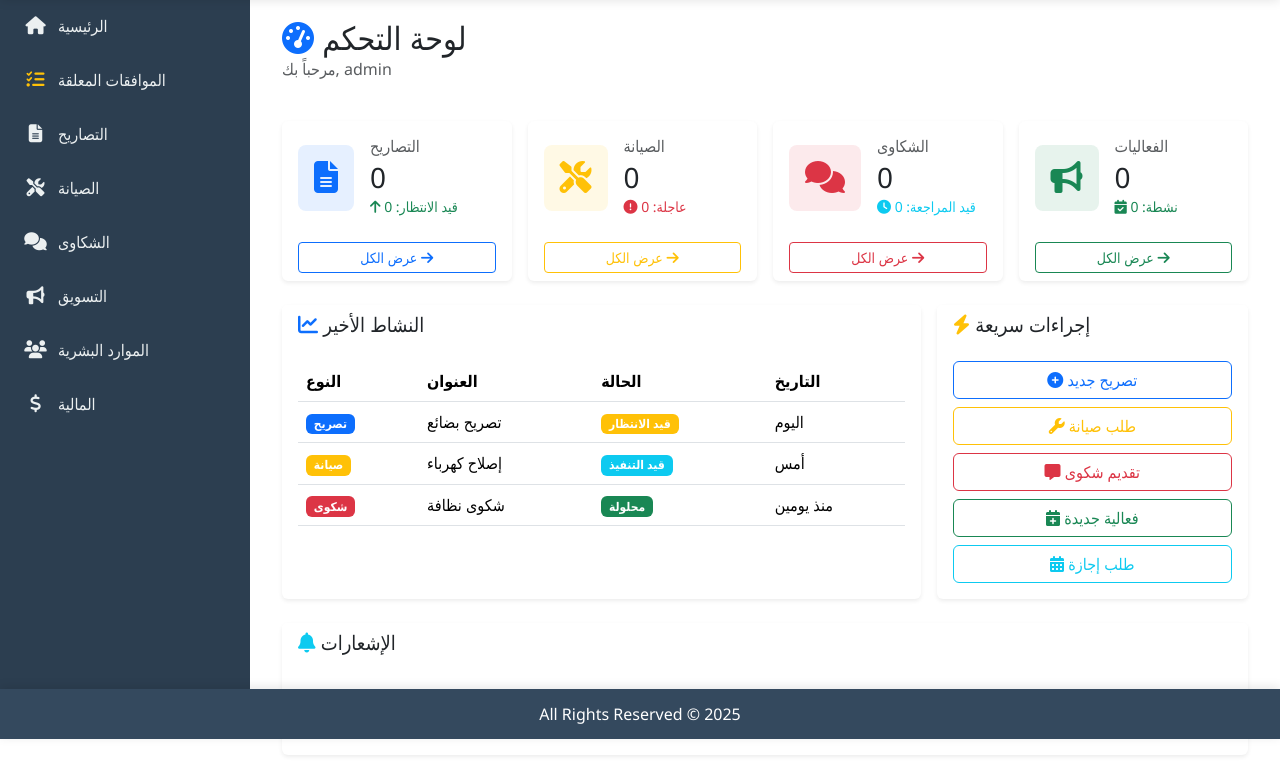
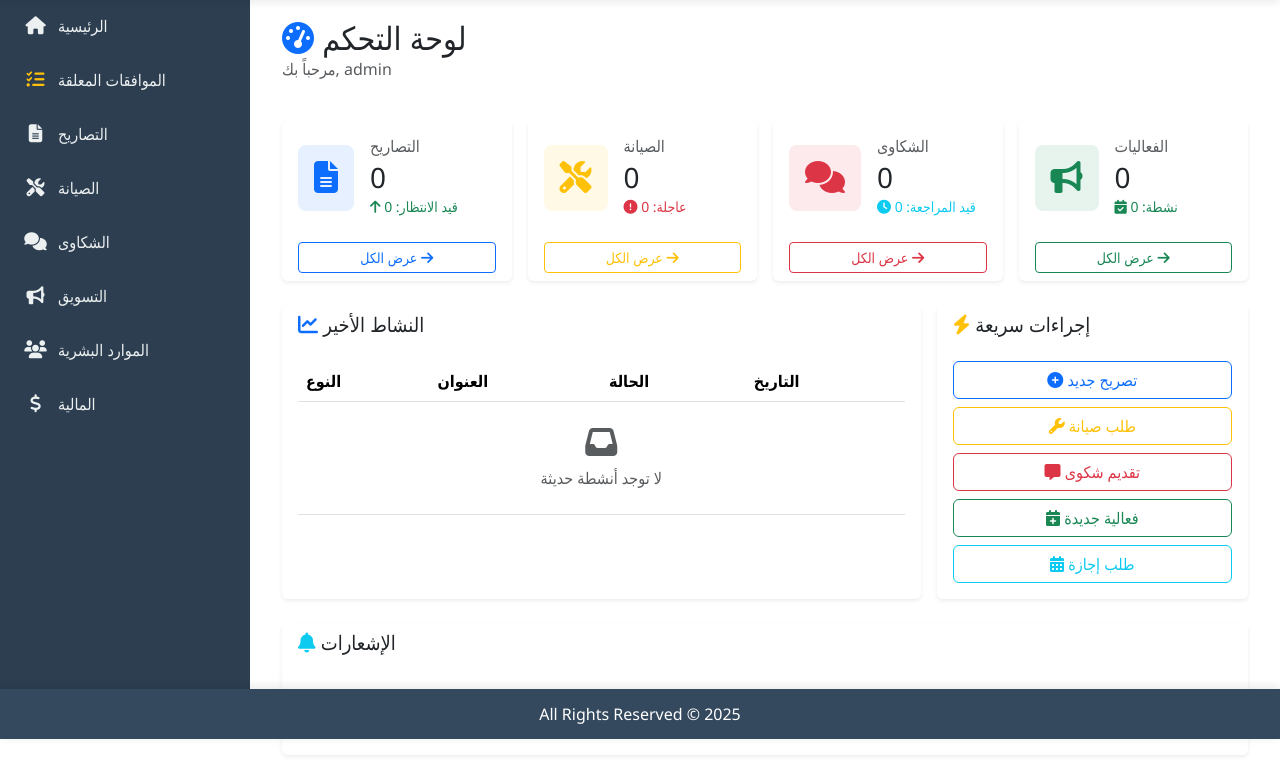
Before and after one commit to ba3tezr/crm-, a Django app: page /en/ in a window 1280 px wide. Shown: the part 61-826 px from the top of the page. Run offline with Django 5.2, Linux system fonts and the light colour scheme; a user stored in the database is signed in; data comes from the database, SQL or seed files in the repository; both versions use the stored data as it was after the commit; data that the repository does not hold is empty; some libraries are stand-ins or nearby versions.

Commit message:
Clear static data from Recent Activity section
- Remove hardcoded activity entries
- Keep table structure for future dynamic data
- Show 'No recent activities' message when empty
- Ready to populate with real activity data

```diff
--- a/fill_translations.py
+++ b/fill_translations.py
@@ -735,6 +735,7 @@ translations = {
     "اختر الصلاحيات المطلوبة": "Select required permissions",
     "طباعة الفواتير المحددة": "Print selected invoices",
     "يرجى اختيار فاتورة واحدة فقط للطباعة": "Please select only one invoice to print",
+    "لا توجد أنشطة حديثة": "No recent activities",
 
     # Invoice Details - تفاصيل الفاتورة
     "تفاصيل الفاتورة": "Invoice Details",
--- a/templates/dashboard/dashboard.html
+++ b/templates/dashboard/dashboard.html
@@ -155,23 +155,12 @@
                                 </tr>
                             </thead>
                             <tbody>
+                                <!-- Recent activities will be displayed here dynamically -->
                                 <tr>
-                                    <td><span class="badge bg-primary">{% trans "تصريح" %}</span></td>
-                                    <td>{% trans "تصريح بضائع" %}</td>
-                                    <td><span class="badge bg-warning">{% trans "قيد الانتظار" %}</span></td>
-                                    <td>{% trans "اليوم" %}</td>
-                                </tr>
-                                <tr>
-                                    <td><span class="badge bg-warning">{% trans "صيانة" %}</span></td>
-                                    <td>{% trans "إصلاح كهرباء" %}</td>
-                                    <td><span class="badge bg-info">{% trans "قيد التنفيذ" %}</span></td>
-                                    <td>{% trans "أمس" %}</td>
-                                </tr>
-                                <tr>
-                                    <td><span class="badge bg-danger">{% trans "شكوى" %}</span></td>
-                                    <td>{% trans "شكوى نظافة" %}</td>
-                                    <td><span class="badge bg-success">{% trans "محلولة" %}</span></td>
-                                    <td>{% trans "منذ يومين" %}</td>
+                                    <td colspan="4" class="text-center text-muted py-4">
+                                        <i class="fas fa-inbox fa-2x mb-2 d-block"></i>
+                                        {% trans "لا توجد أنشطة حديثة" %}
+                                    </td>
                                 </tr>
                             </tbody>
                         </table>
```
Also changed, not shown: db.sqlite3, locale/ar/LC_MESSAGES/django.po, locale/en/LC_MESSAGES/django.po.
